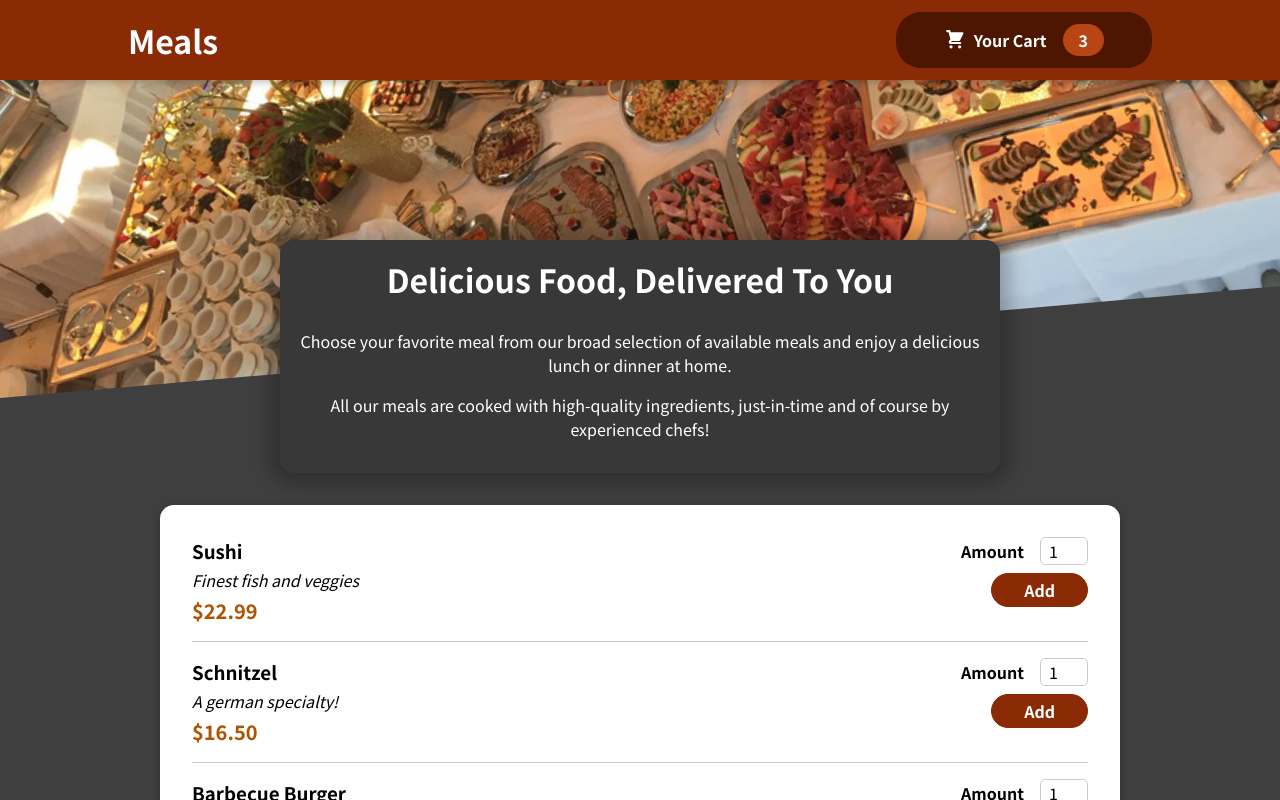
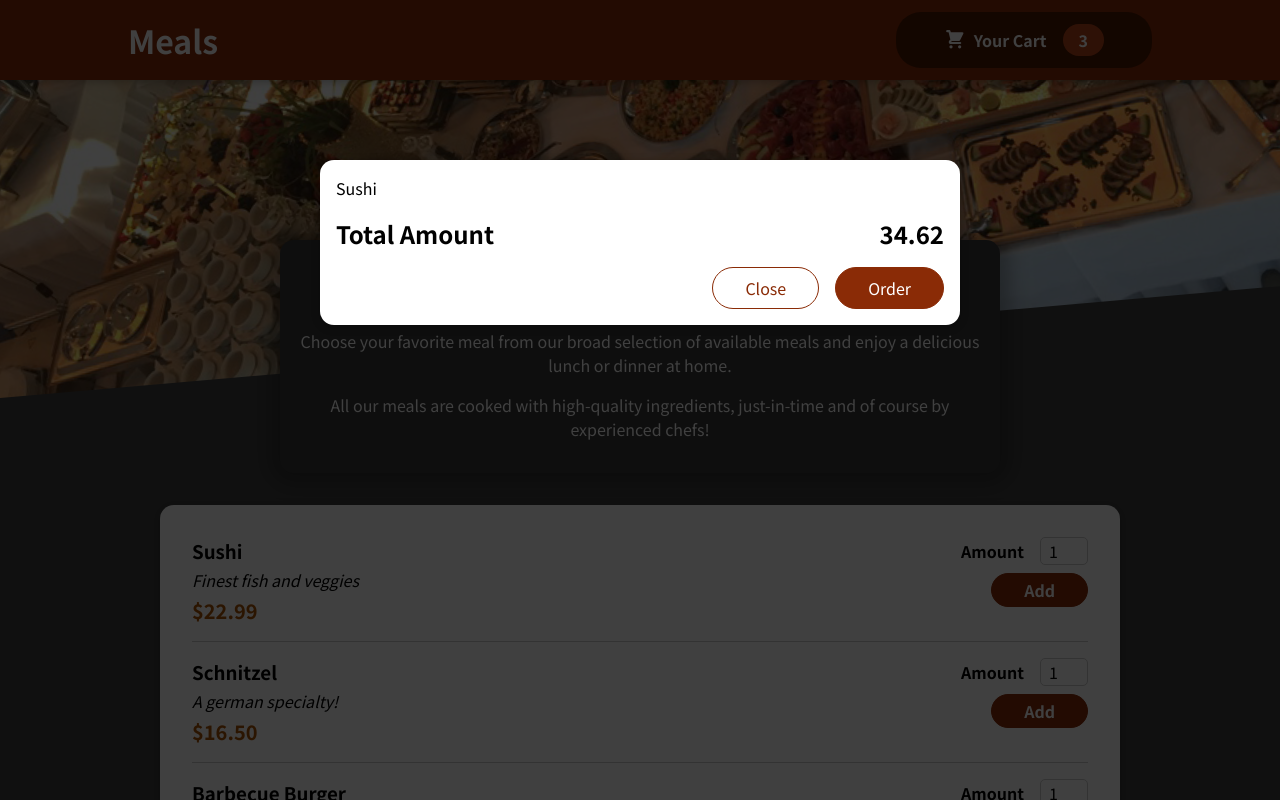
Before and after one commit to erik0002/Food-Order-App, a React (Create React App) app: page / in a window 1280 px wide. Shown: the top 800 px of the page. Built offline with nearby package versions, Linux system fonts and the light colour scheme.

Commit message:
Add Modal UI component

```diff
--- a/public/index.html
+++ b/public/index.html
@@ -28,6 +28,7 @@
   </head>
   <body>
     <noscript>You need to enable JavaScript to run this app.</noscript>
+    <div id="overlays"></div>
     <div id="root"></div>
     <!--
       This HTML file is a template.
--- a/src/App.js
+++ b/src/App.js
@@ -1,10 +1,12 @@
 import Header from "./components/Layout/Header/Header";
 import {Fragment} from "react";
 import Meals from "./components/Meals/Meals";
+import Cart from "./components/Cart/Cart";
 
 function App() {
     return (
         <Fragment>
+            <Cart/>
             <Header/>
             <main>
                 <Meals/>
--- a/src/components/Cart/Cart.js
+++ b/src/components/Cart/Cart.js
@@ -1,4 +1,5 @@
 import classes from './Cart.module.css'
+import Modal from "../UI/Modal/Modal";
 
 const Cart = props => {
     const cartItems = (
@@ -8,7 +9,7 @@
         </ul>
     );
     return (
-        <div>
+        <Modal>
             {cartItems}
             <div className={classes.total}>
                 <span>Total Amount</span>
@@ -18,7 +19,7 @@
                 <button className={classes['button--alt']}>Close</button>
                 <button className={classes.button}>Order</button>
             </div>
-        </div>
+        </Modal>
     )
 };
 
--- /dev/null
+++ b/src/components/UI/Modal/Modal.js
@@ -0,0 +1,29 @@
+import classes from './Modal.module.css';
+import {Fragment} from "react";
+import ReactDOM from 'react-dom';
+
+const Backdrop = props => {
+    return <div className={classes.backdrop}/>
+};
+
+const ModalOverlay = props => {
+    return (
+        <div className={classes.modal}>
+            <div className={classes.content}>{props.children}</div>
+        </div>
+    );
+};
+
+const portalElement = document.getElementById('overlays');
+
+const Modal = props => {
+    return <Fragment>
+        {ReactDOM.createPortal(<Backdrop/>, portalElement)}
+        {ReactDOM.createPortal(
+            <ModalOverlay>{props.children}</ModalOverlay>,
+            portalElement
+        )}
+    </Fragment>
+};
+
+export default Modal;
--- /dev/null
+++ b/src/components/UI/Modal/Modal.module.css
@@ -0,0 +1,40 @@
+.backdrop {
+    position: fixed;
+    top: 0;
+    left: 0;
+    width: 100%;
+    height: 100vh;
+    z-index: 20;
+    background-color: rgba(0, 0, 0, 0.75);
+}
+
+.modal {
+    position: fixed;
+    top: 20vh;
+    left: 5%;
+    width: 90%;
+    background-color: white;
+    padding: 1rem;
+    border-radius: 14px;
+    box-shadow: 0 2px 8px rgba(0, 0, 0, 0.25);
+    z-index: 30;
+    animation: slide-down 300ms ease-out forwards;
+}
+
+@media (min-width: 768px) {
+    .modal {
+        width: 40rem;
+        left: calc(50% - 20rem);
+    }
+}
+
+@keyframes slide-down {
+    from {
+        opacity: 0;
+        transform: translateY(-3rem);
+    }
+    to {
+        opacity: 1;
+        transform: translateY(0);
+    }
+}
```
Also changed, not shown: 1 other file (tests, documents, lock files or other folders).
